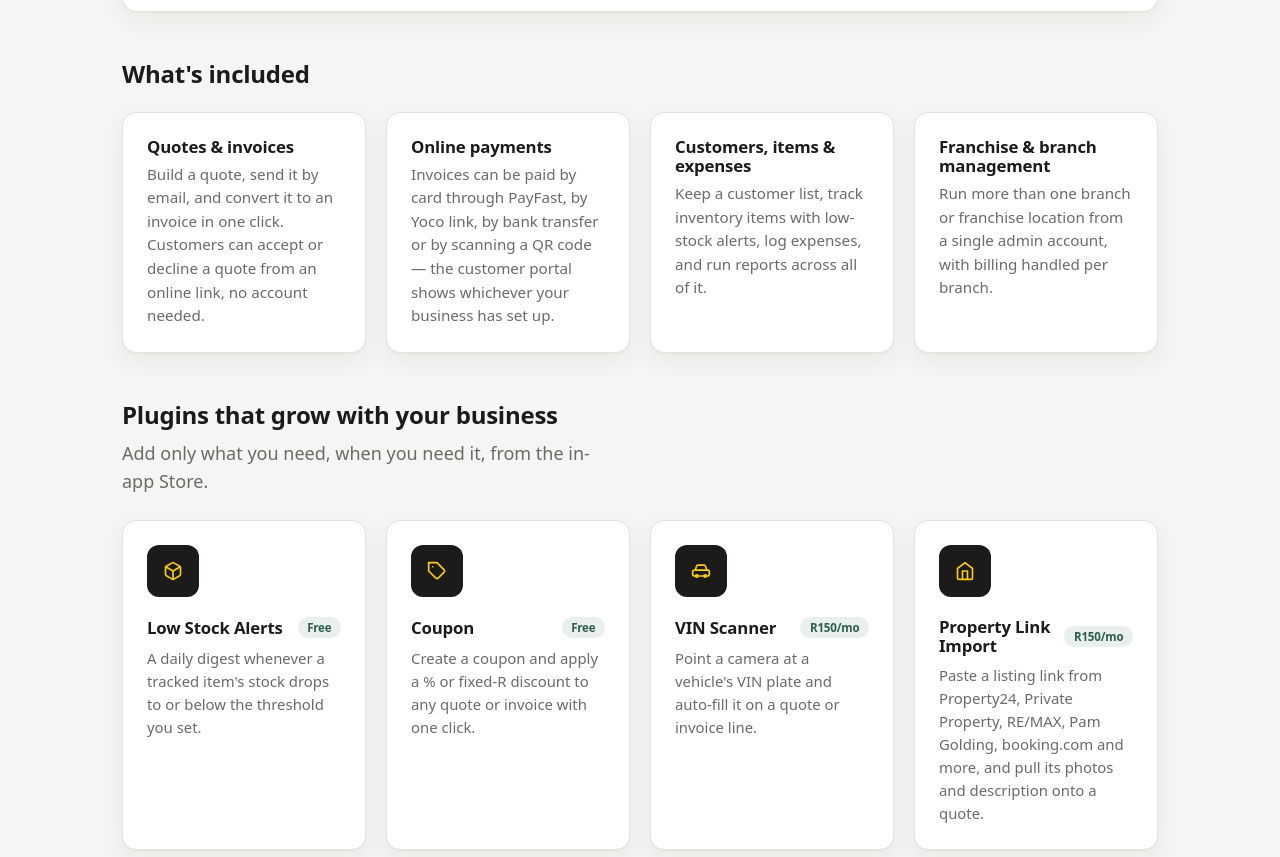
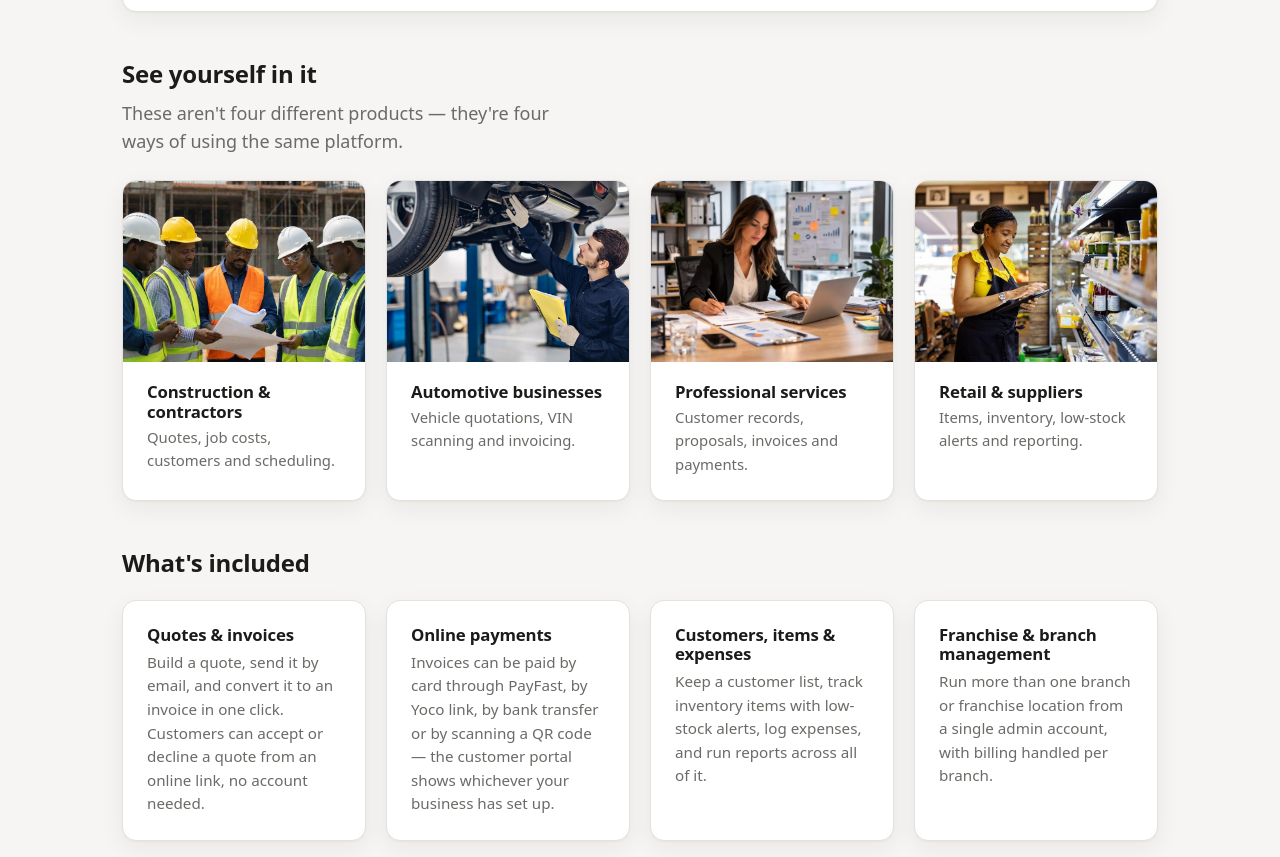
Before and after one commit to atelieros-site/atelier, a plain HTML site: page index.html in a window 1280 px wide. Shown: the part 982-1839 px from the top of the page. Drawn offline with Linux system fonts and the light colour scheme.

Commit message:
Add Business Types section with real trade photos

```diff
--- a/index.html
+++ b/index.html
@@ -133,6 +133,39 @@
     <h2>Every business is different. There's room for all of them at Atelier.</h2>
     <p class="lead">Most business software forces you to work the way it was built. Atelier is built the other way round: start with the tools you need, add capabilities as your business grows, and build a workspace around the way you actually work — not the other way around.</p>
   </section>
+
+  <h2>See yourself in it</h2>
+  <p class="lead">These aren't four different products — they're four ways of using the same platform.</p>
+  <div class="trade-grid">
+    <div class="trade-card">
+      <img src="/images/trades/construction.jpeg" alt="A team of construction contractors reviewing building plans on site" />
+      <div class="trade-body">
+        <h3>Construction &amp; contractors</h3>
+        <p>Quotes, job costs, customers and scheduling.</p>
+      </div>
+    </div>
+    <div class="trade-card">
+      <img src="/images/trades/automotive.jpeg" alt="A mechanic inspecting the underside of a vehicle on a lift" />
+      <div class="trade-body">
+        <h3>Automotive businesses</h3>
+        <p>Vehicle quotations, VIN scanning and invoicing.</p>
+      </div>
+    </div>
+    <div class="trade-card">
+      <img src="/images/trades/professional-services.jpeg" alt="A consultant working at her desk with reports and a laptop" />
+      <div class="trade-body">
+        <h3>Professional services</h3>
+        <p>Customer records, proposals, invoices and payments.</p>
+      </div>
+    </div>
+    <div class="trade-card">
+      <img src="/images/trades/retail.jpeg" alt="A retail shop owner checking stock on a tablet" />
+      <div class="trade-body">
+        <h3>Retail &amp; suppliers</h3>
+        <p>Items, inventory, low-stock alerts and reporting.</p>
+      </div>
+    </div>
+  </div>
 
   <h2>What's included</h2>
   <div class="cards">
--- a/style.css
+++ b/style.css
@@ -276,3 +276,28 @@ footer a:hover { color: var(--accent); }
 }
 .difference h2 { margin-top: 0; max-width: 42ch; margin-left: auto; margin-right: auto; }
 .difference .lead { max-width: 60ch; margin: 0 auto; }
+
+.trade-grid {
+  display: grid;
+  grid-template-columns: repeat(auto-fit, minmax(230px, 1fr));
+  gap: 1.25rem;
+  margin-top: 1.5rem;
+}
+.trade-card {
+  background: var(--panel);
+  border: 1px solid var(--line);
+  border-radius: var(--radius);
+  box-shadow: var(--shadow);
+  overflow: hidden;
+  display: flex;
+  flex-direction: column;
+}
+.trade-card img {
+  width: 100%;
+  aspect-ratio: 4 / 3;
+  object-fit: cover;
+  display: block;
+}
+.trade-card .trade-body { padding: 1.25rem 1.5rem 1.5rem; }
+.trade-card h3 { margin-bottom: 0.3rem; }
+.trade-card p { color: var(--muted); font-size: 0.93rem; margin-bottom: 0; }
```
